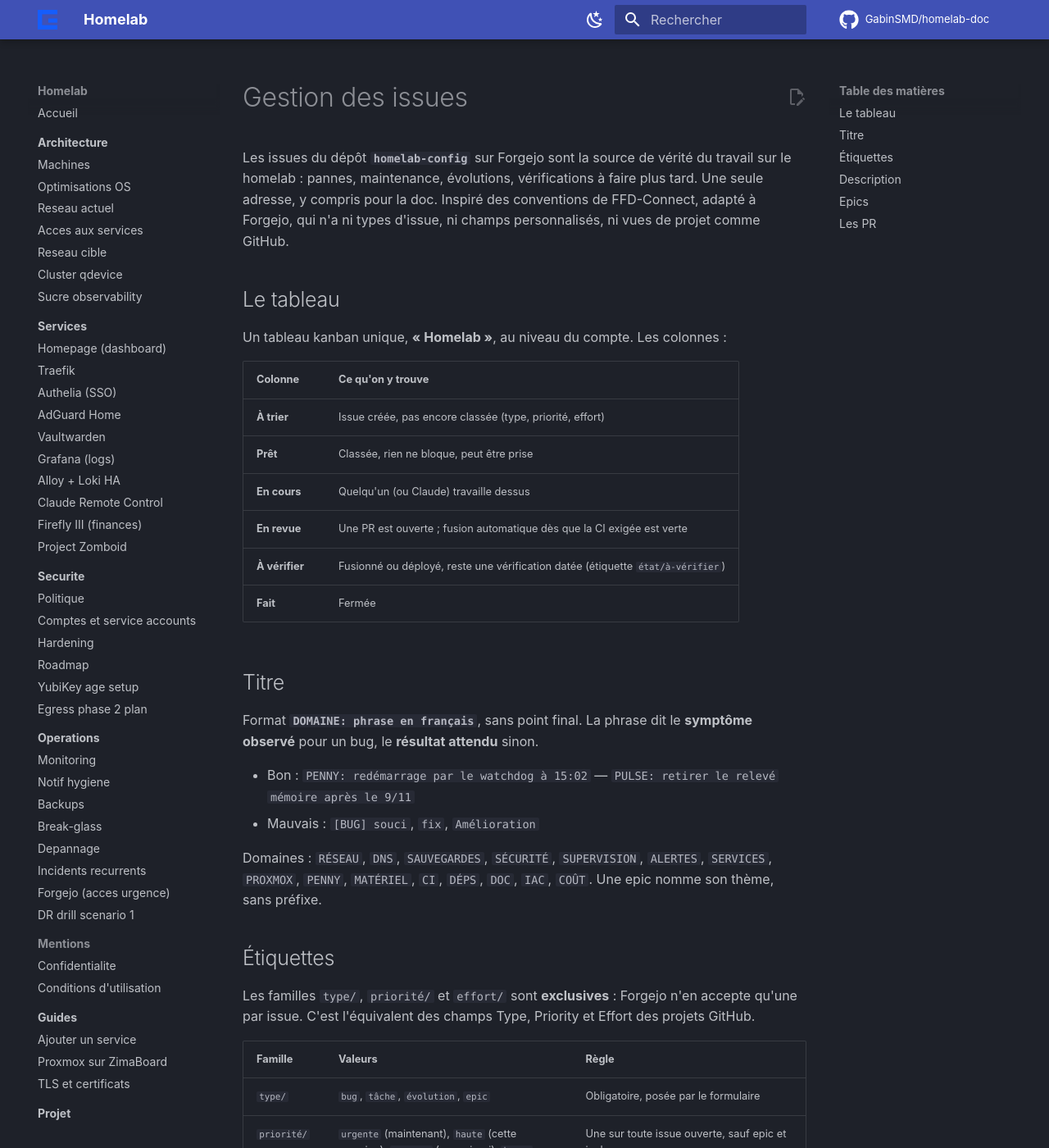
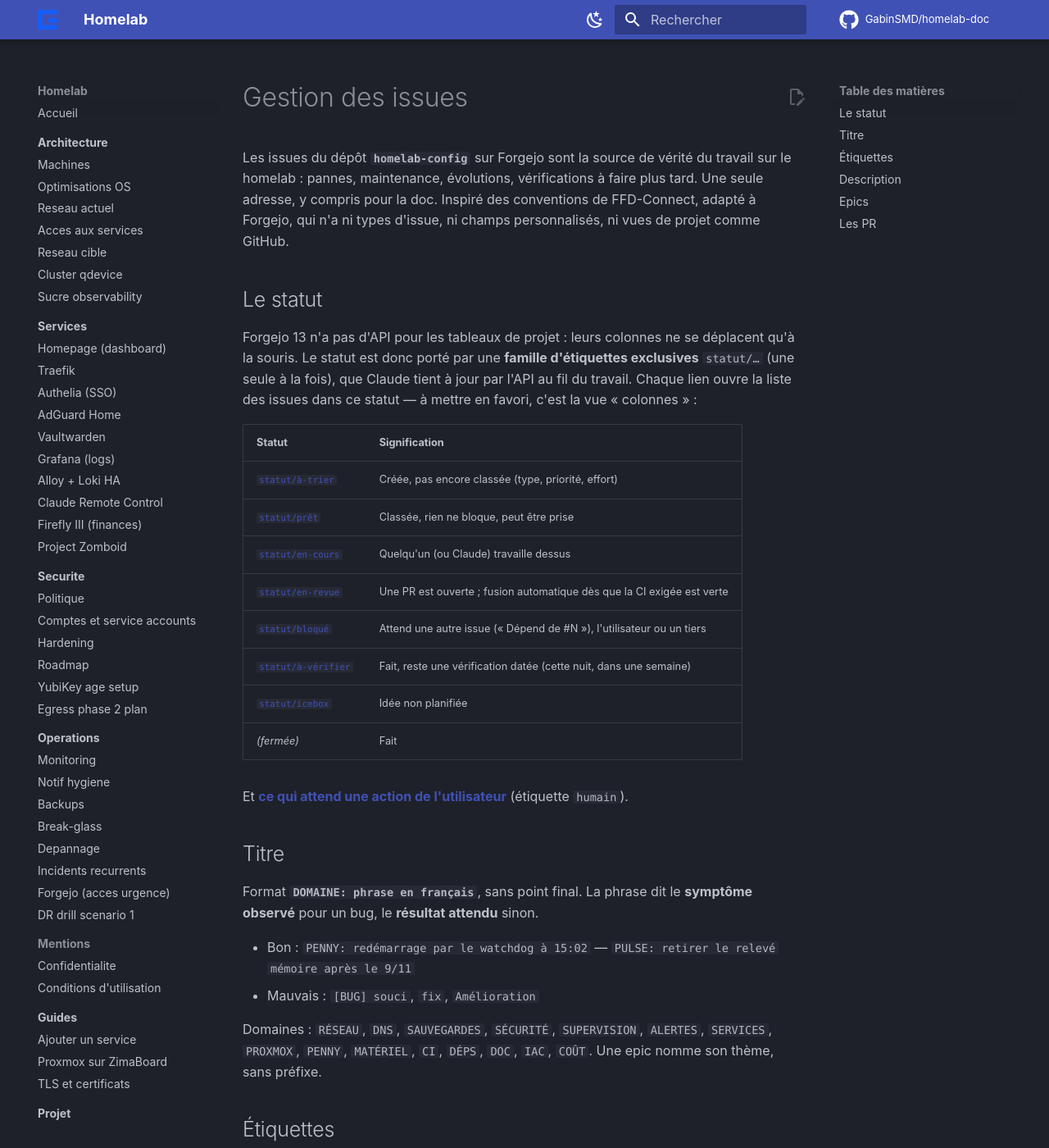
Before and after one commit to GabinSMD/homelab-doc, an MkDocs documentation site: the page built from docs/projet/gestion-des-issues.md, in a window 1280 px wide and 1400 px high. Shown: the whole window at 82% size. Built offline with MkDocs 1.6.1 and Material for MkDocs 9.7.7, drawn with Linux system fonts in a browser that asks for light colours; comment, search, counter and statistics services are not loaded; some of the changed text lies outside the part shown.

Commit message:
docs(projet): statut des issues par etiquettes exclusives
Forgejo 13 n'a pas d'API de projets : le tableau kanban ne peut pas etre
tenu a jour par Claude. Le statut passe dans la famille exclusive
statut/, avec un lien de liste filtree par statut (vue « colonnes ») et
un lien vers ce qui attend l'utilisateur (etiquette humain).

Co-Authored-By: Claude Opus 5.5 <noreply@anthropic.com>

```diff
--- a/docs/projet/gestion-des-issues.md
+++ b/docs/projet/gestion-des-issues.md
@@ -6,18 +6,26 @@ seule adresse, y compris pour la doc. Inspiré des conventions de FFD-Connect, a
 Forgejo, qui n'a ni types d'issue, ni champs personnalisés, ni vues de projet comme
 GitHub.
 
-## Le tableau
+## Le statut
 
-Un tableau kanban unique, **« Homelab »**, au niveau du compte. Les colonnes :
+Forgejo 13 n'a pas d'API pour les tableaux de projet : leurs colonnes ne se déplacent qu'à
+la souris. Le statut est donc porté par une **famille d'étiquettes exclusives**
+`statut/…` (une seule à la fois), que Claude tient à jour par l'API au fil du travail.
+Chaque lien ouvre la liste des issues dans ce statut — à mettre en favori, c'est la vue
+« colonnes » :
 
-| Colonne | Ce qu'on y trouve |
+| Statut | Signification |
 |---|---|
-| **À trier** | Issue créée, pas encore classée (type, priorité, effort) |
-| **Prêt** | Classée, rien ne bloque, peut être prise |
-| **En cours** | Quelqu'un (ou Claude) travaille dessus |
-| **En revue** | Une PR est ouverte ; fusion automatique dès que la CI exigée est verte |
-| **À vérifier** | Fusionné ou déployé, reste une vérification datée (étiquette `état/à-vérifier`) |
-| **Fait** | Fermée |
+| [`statut/à-trier`](https://git.home.gabin-simond.fr/gabins/homelab-config/issues?state=open&labels=150) | Créée, pas encore classée (type, priorité, effort) |
+| [`statut/prêt`](https://git.home.gabin-simond.fr/gabins/homelab-config/issues?state=open&labels=151) | Classée, rien ne bloque, peut être prise |
+| [`statut/en-cours`](https://git.home.gabin-simond.fr/gabins/homelab-config/issues?state=open&labels=152) | Quelqu'un (ou Claude) travaille dessus |
+| [`statut/en-revue`](https://git.home.gabin-simond.fr/gabins/homelab-config/issues?state=open&labels=153) | Une PR est ouverte ; fusion automatique dès que la CI exigée est verte |
+| [`statut/bloqué`](https://git.home.gabin-simond.fr/gabins/homelab-config/issues?state=open&labels=154) | Attend une autre issue (« Dépend de #N »), l'utilisateur ou un tiers |
+| [`statut/à-vérifier`](https://git.home.gabin-simond.fr/gabins/homelab-config/issues?state=open&labels=155) | Fait, reste une vérification datée (cette nuit, dans une semaine) |
+| [`statut/icebox`](https://git.home.gabin-simond.fr/gabins/homelab-config/issues?state=open&labels=156) | Idée non planifiée |
+| *(fermée)* | Fait |
+
+Et [**ce qui attend une action de l'utilisateur**](https://git.home.gabin-simond.fr/gabins/homelab-config/issues?state=open&labels=148) (étiquette `humain`).
 
 ## Titre
 
@@ -33,7 +41,7 @@ thème, sans préfixe.
 
 ## Étiquettes
 
-Les familles `type/`, `priorité/` et `effort/` sont **exclusives** : Forgejo n'en accepte
+Les familles `type/`, `priorité/`, `effort/` et `statut/` sont **exclusives** : Forgejo n'en accepte
 qu'une par issue. C'est l'équivalent des champs Type, Priority et Effort des projets
 GitHub.
 
@@ -43,7 +51,7 @@ GitHub.
 | `priorité/` | `urgente` (maintenant), `haute` (cette semaine), `moyenne` (ce mois-ci), `basse` | Une sur toute issue ouverte, sauf epic et icebox |
 | `effort/` | `faible` (< 1 h), `moyen` (une session), `élevé` (plusieurs, ou dépend d'un tiers) | Estimation grossière, corrigée en cours de route |
 | `machine/` | `penny`, `galahad`, `lancelot`, `réseau` | Autant que nécessaire |
-| `état/` | `icebox`, `bloqué`, `à-vérifier` | `bloqué` va avec une dépendance « Dépend de #N » |
+| `statut/` | voir ci-dessus | Exclusive ; tenue à jour par Claude |
 | `humain` | — | L'issue demande une action de l'utilisateur : interface, matériel, décision |
 
 La liste fait foi dans `homelab-config/.forgejo/labels.yaml`, appliquée par
```
